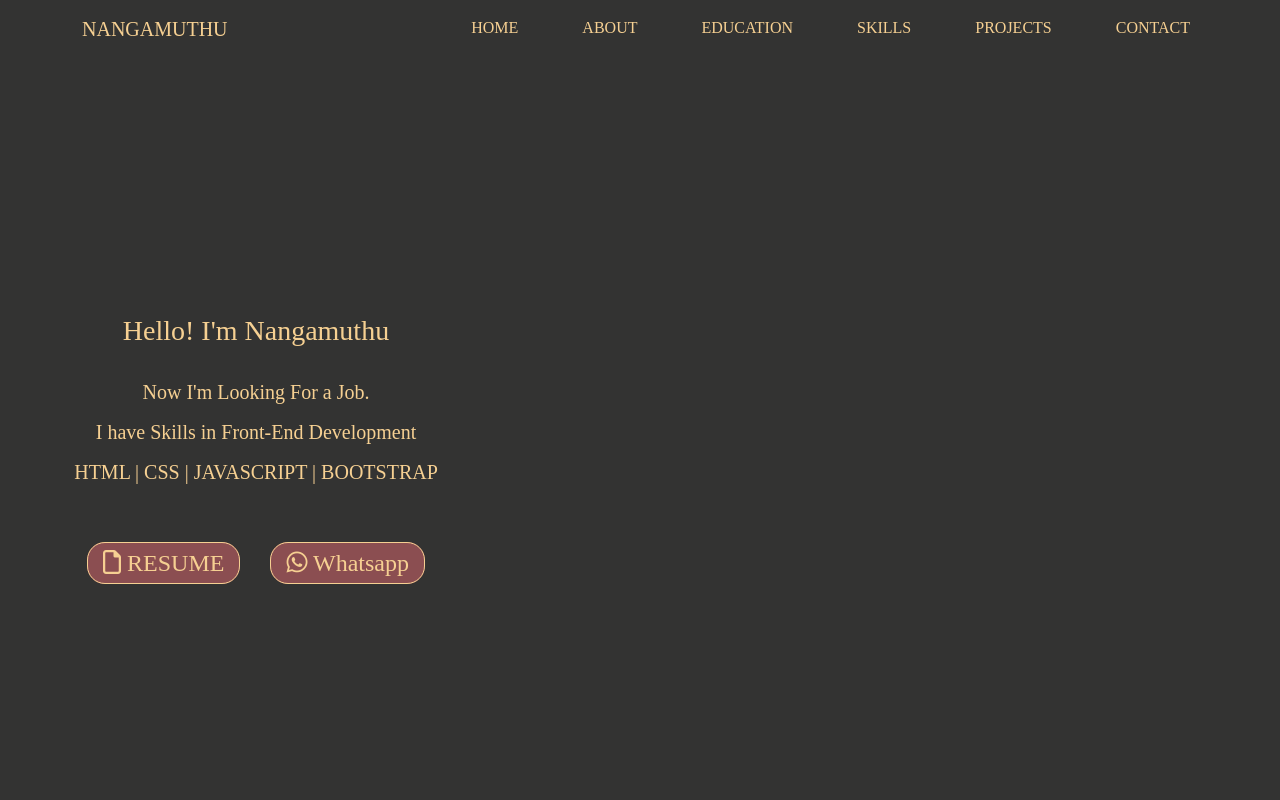
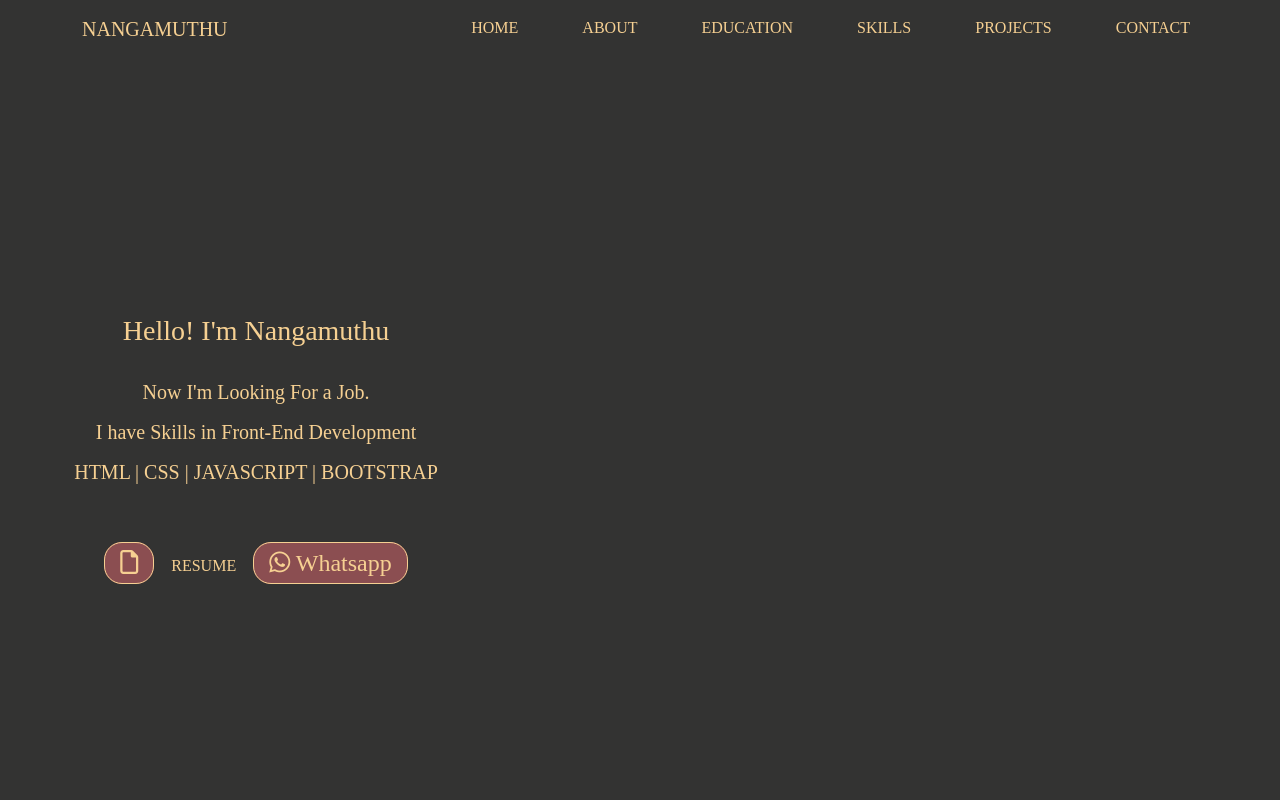
Before and after one commit to clevermuthu/Portfolio, a plain HTML site: page index.html in a window 1280 px wide. Shown: the top 800 px of the page. Drawn offline with nearby package versions, Linux system fonts and the light colour scheme.

Commit message:
Update index.html

```diff
--- a/index.html
+++ b/index.html
@@ -56,7 +56,7 @@
           I have Skills in Front-End Development<br>
           HTML | CSS | JAVASCRIPT | BOOTSTRAP</h5><br>
         <div class="pt-2">
-          <h5 class="btn" style:"background-color:red;"><a href="./Images/NANGAMUTHU A.RESUME.pdf" target="_blank"><i class="fa-regular fa-file" ></i> <span>RESUME</span></a> </h5>
+          <h5 class="btn" style:"background-color:red;"><a href="./Images/NANGAMUTHU A.RESUME.pdf" target="_blank"><i class="fa-regular fa-file" ></i> </a> </h5> <span >RESUME</span>
         <h5 class="btn"><a href="https://wa.me/+917397038703"target="_blank"> <i class="fa-brands fa-whatsapp"></i> <span>Whatsapp</span></a></h5>
       </div>
     </div>
```
